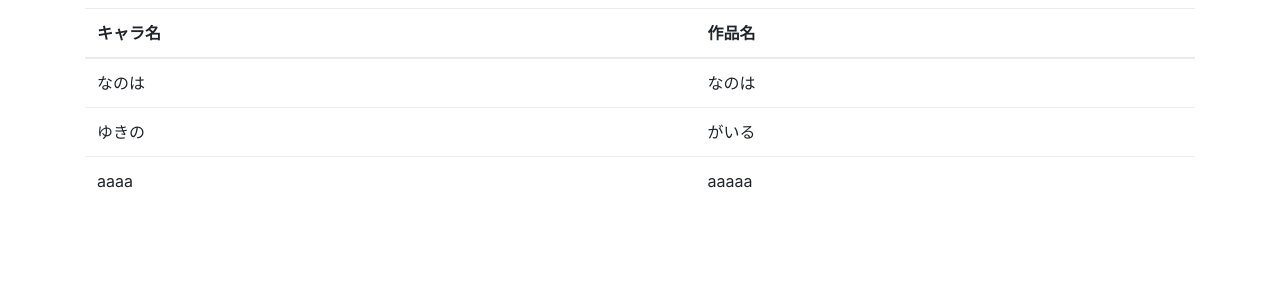
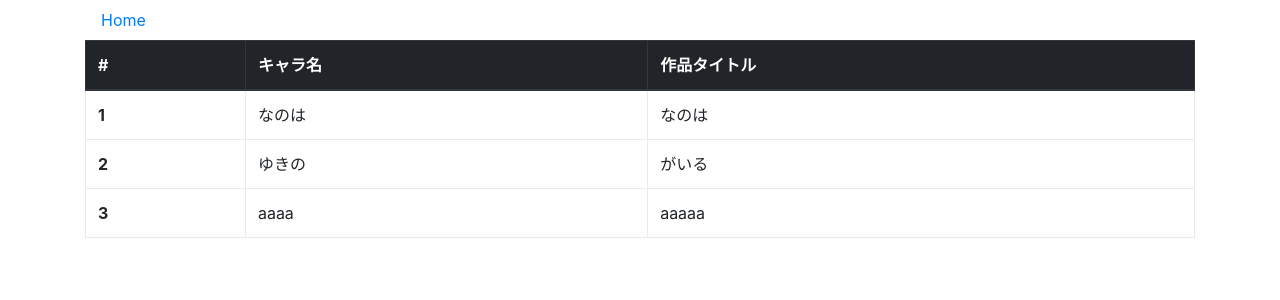
Before and after one commit to MasatoArano/practice_django, a Django app: page /mypage/ in a window 1280 px wide. Shown: the top 300 px of the page. Run offline with Django 3.2, Linux system fonts and the light colour scheme; a user stored in the database is signed in; data comes from the database, SQL or seed files in the repository; both versions use the stored data as it was after the commit; some libraries are stand-ins or nearby versions.

Commit message:
first commit

```diff
--- a/requestbox/templates/requestbox/req_form.html
+++ b/requestbox/templates/requestbox/req_form.html
@@ -3,8 +3,9 @@
 {% block content %}
 
 <form action="" method="POST">
+
 {{ form.as_p }}
-<button type="submit" class="btn btn-primary">送信</button>
+<button type="submit" class="btn btn-dark">送信</button>
 {% csrf_token %}
 </form>
 
--- a/requestbox/templates/requestbox/req_list.html
+++ b/requestbox/templates/requestbox/req_list.html
@@ -1,18 +1,27 @@
 {% extends 'requestbox/base.html' %}
 
 {% block content %}
-<h1></h1>
-<table class="table">
-  <thead>
-    <tr>
-      <th>キャラ名</th>
-      <th>作品名</th>
-    </tr>
-  </thead>
+<ul class="nav">
+  <li class="nav-item">
+    <a class="nav-link active" href="{% url 'requestbox:index' %}">Home</a>
+  </li>
+</ul>
 
-  <tbody>
+
+<table class="table table-bordered">
+    <thead class="thead-dark">
+      <tr>
+        <th scope="col">#</th>
+        <th scope="col">キャラ名</th>
+        <th scope="col">作品タイトル</th>
+
+      </tr>
+    </thead>
+
+  <tbody id="mainlist">
     {% for req in req_list %}
     <tr>
+      <th scope="row">{{ req.id }}</th>
       <td>{{ req.chara_name }}</td>
       <td>{{ req.title }}</td>
     </tr>
```
Also changed, not shown: requestbox/templates/requestbox/top.html (+7 -2 lines), db.sqlite3.
